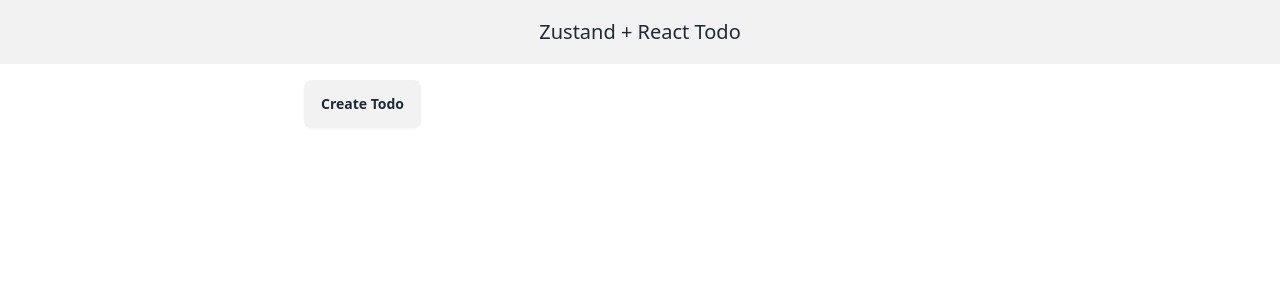
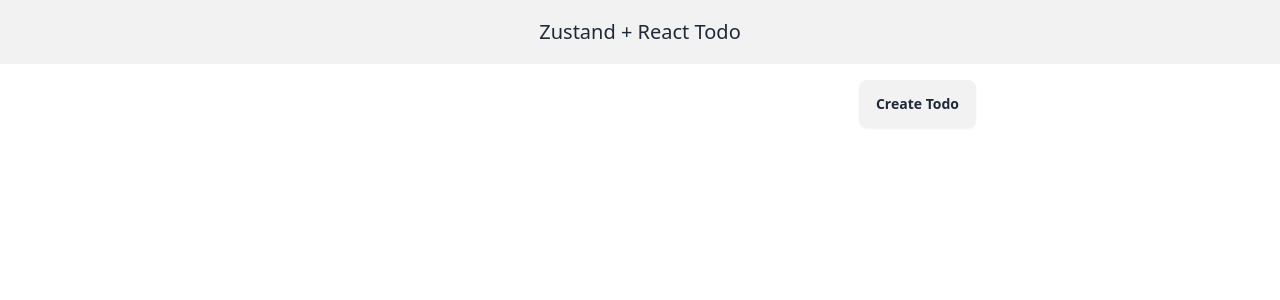
Before and after one commit to harshmangalam/react19-zustand-todo, a React (Vite) app: page / in a window 1280 px wide. Shown: the top 300 px of the page. Built offline with nearby package versions, Linux system fonts and the light colour scheme.

Commit message:
create new task

```diff
--- a/src/App.tsx
+++ b/src/App.tsx
@@ -1,5 +1,6 @@
 import { CreateTodo } from "./components/create-todo";
 import { Navbar } from "./components/navbar";
+import { TaskList } from "./components/task-list";
 
 function App() {
   return (
@@ -7,6 +8,9 @@
       <Navbar />
       <main className="py-20 max-w-2xl mx-auto">
         <CreateTodo />
+        <div className="mt-8">
+          <TaskList />
+        </div>
       </main>
     </div>
   );
--- a/src/components/create-todo.tsx
+++ b/src/components/create-todo.tsx
@@ -22,9 +22,11 @@
   return (
     <>
       {/* You can open the modal using document.getElementById('ID').showModal() method */}
-      <button className="btn" onClick={handleOpenModal}>
-        Create Todo
-      </button>
+      <div className="flex justify-end">
+        <button className="btn" onClick={handleOpenModal}>
+          Create Todo
+        </button>
+      </div>
       <dialog ref={modalRef} className="modal">
         <div className="modal-box">
           <form method="dialog">
```
